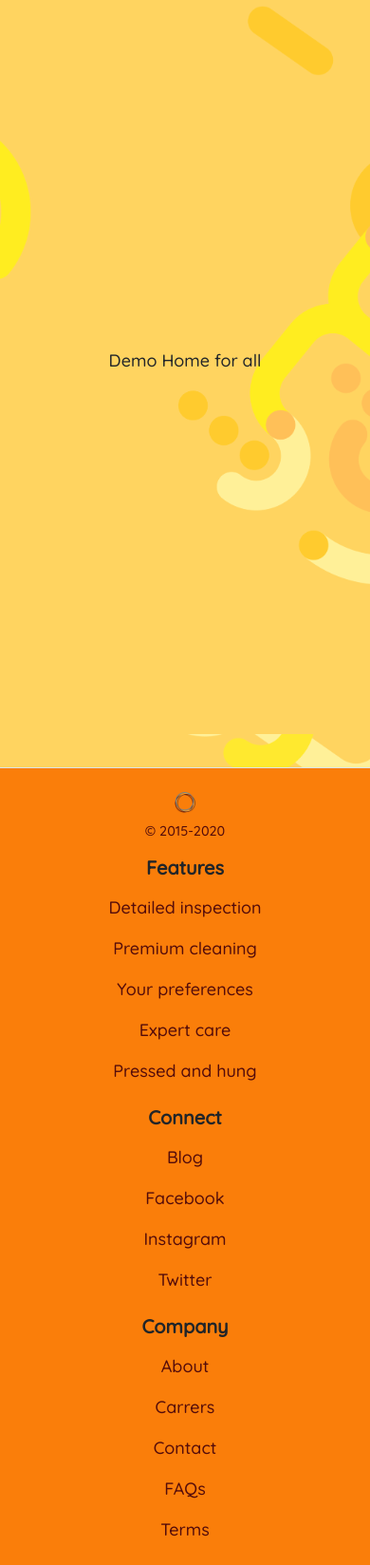
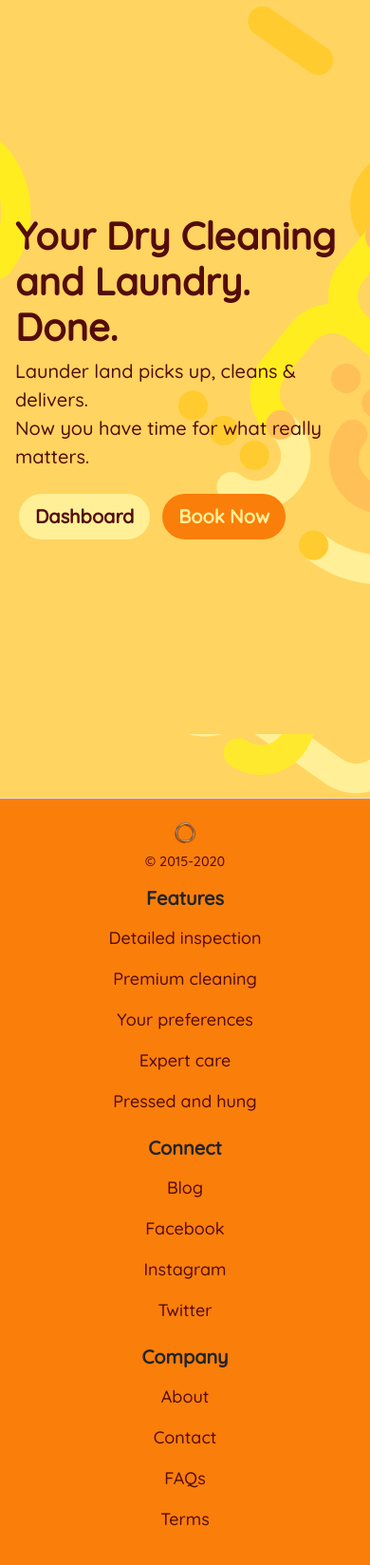
Before and after one commit to Kamaruddheen/laundry-system, a Django app: page / in a window 390 px wide. Shown: the part 71-1719 px from the top of the page at 95% size. After the commit the page ends 1678 px from the top, so only its background shows below. Run offline with Django 3.2, Linux system fonts and the light colour scheme; some libraries are stand-ins or nearby versions.

Commit message:
Updated
+ mobile changed to all user
+ only owner(admin) can view customer details
+ owner added
-  removed staff homepage
+ owner can view create staff in dashboard
+ updated staff signup UI
+  updated homepage
+ added booking id (customer & staff detail page)
+ redirect password url (UI changed)
+ updated password change button
+  updated notification for staff & owner while signin

```diff
--- a/Launderland/customermodule/views.py
+++ b/Launderland/customermodule/views.py
@@ -2,17 +2,17 @@ from usermodule.models import User
 from django.shortcuts import get_object_or_404, render
 
 from .models import *
-from usermodule.decorators import user_is_staff
+from usermodule.decorators import user_is_owner
 from django.utils.timezone import now, timedelta
 
 
-@user_is_staff
+@user_is_owner
 def customer_list(request):
     customers = User.objects.filter(user_type=3)
     return render(request, 'customermodule/customer_list.html', {'customers': customers})
 
 
-@user_is_staff
+@user_is_owner
 def customer_details(request, id):
     customer = get_object_or_404(User, id=id)
     status_time = (now() - timedelta(hours=24)
--- a/Launderland/staffmodule/urls.py
+++ b/Launderland/staffmodule/urls.py
@@ -4,8 +4,6 @@ from .views import *
 app_name = 'staffmodule'
 
 urlpatterns = [
-    #  ? STAFF HOMEPAGE [DASHBOARD]
-    path('', staff_homepage, name="staff_homepage"),
     #  ? SERVICES
     path('services/', service_view, name="service"),
     path('services/<int:id>/edit/', service_edit, name="service_edit"),
--- a/Launderland/templates/footer.html
+++ b/Launderland/templates/footer.html
@@ -30,7 +30,6 @@
         <h5 class="bold">Company</h5>
         <ul class="list-unstyled text-small brown">
             <li><a class="text-muted nav-link brown" href="#">About</a></li>
-            <li><a class="text-muted nav-link brown" href="#">Carrers</a></li>
             <li><a class="text-muted nav-link brown" href="#">Contact</a></li>
             <li><a class="text-muted nav-link brown" href="#">FAQs</a></li>
             <li><a class="text-muted nav-link brown" href="#">Terms</a></li>
--- a/Launderland/templates/index.html
+++ b/Launderland/templates/index.html
@@ -8,7 +8,30 @@
 {% block content %}
 
 <body id="home_body">
-    <div class="d-flex justify-content-center align-items-center" style="height: 90vh;">Demo Home for all</div>
+    <section class="p-3">
+        <div class="row d-flex justify-content-center align-items-center" style="height: 90vh;">
+            <div class="col-xl-8 col-lg-9 col-md-10 col-sm-8 text-left brown">
+                <h1 class="bold">
+                    Your Dry Cleaning<br>and Laundry. Done.
+                </h1>
+                <div class="mb-4">
+                    <p class="lead">
+                        Launder land picks up, cleans & delivers.<br>
+                        Now you have time for what really matters.
+                    </p>
+                </div>
+                <a href="{% url 'laundry:laundry' %}"
+                    class="btn btn-lg btn-white mx-1 bg_light_orange_1 brown rounded-pill bold">Dashboard</a>
+                {% if user.user_type == 1 or user.user_type == 2 %}
+                <a href="{% url 'laundry:staff_all_booking' %}"
+                    class="btn btn-lg btn-cust bg_orange_1 mx-1 light_orange_1 rounded-pill bold">Check Bookings</a>
+                {% else %}
+                <a href="{% url 'laundry:booking' %}"
+                    class="btn btn-lg btn-cust bg_orange_1 mx-1 light_orange_1 rounded-pill bold">Book Now</a>
+                {% endif %}
+            </div>
+        </div>
+    </section>
 </body>
 
 {% endblock %}
--- a/Launderland/templates/laundry/booking_details.html
+++ b/Launderland/templates/laundry/booking_details.html
@@ -64,6 +64,11 @@
                                         </h5>
                                     </thead>
                                     <tbody>
+                                        <tr>
+                                            <th class="px-0" scope="row">Booking id</th>
+                                            <th>:</th>
+                                            <td class="px-0">{{ booking.id }}</td>
+                                        </tr>
                                         <tr>
                                             <th class="px-0" scope="row"> Requested Service</th>
                                             <th>:</th>
--- a/Launderland/templates/laundry/booking_list.html
+++ b/Launderland/templates/laundry/booking_list.html
@@ -27,10 +27,11 @@
                         alt="{{ book.assigned_staff.first_name }} image" style="z-index:500">
                 </div>
                 <div class="card-body bg_light_orange_1 text-center brown rounded">
-                    <h5 class="card-title pt-5">Incharge : {{ book.assigned_staff.first_name }}</h5>
+                    <h5 class="card-title pt-5">Booking id : {{ book.id }}</h5>
+                    <h5 class="card-title">Incharge : {{ book.assigned_staff.first_name }}</h5>
                     <h5 class="card-title">Contact : {{ book.assigned_staff.mobile }}</h5>
                     <a href="{% url 'laundry:booking_details' book.id %}"
-                        class="btn btn-cust btn-sm bg_orange_1 rounded-pill brown bold">View
+                        class="btn btn-cust mt-3 btn-sm bg_orange_1 rounded-pill brown bold">View
                         Details</a>
                 </div>
                 <div class="card-footer bg_light_orange_1 brown">
--- a/Launderland/templates/laundry/staff_booking.html
+++ b/Launderland/templates/laundry/staff_booking.html
@@ -26,6 +26,7 @@
                             <tr>
                                 <th scope="col">No.</th>
                                 <th scope="col">Customer</th>
+                                <th scope="col">Booking Id</th>
                                 {% if user.user_type == 1 %}
                                 <th scope="col">Staff</th>
                                 {% endif %}
@@ -44,6 +45,7 @@
                                 </th>
                                 {% endif %}
                                 <td>{{ data.cust_id }}</td>
+                                <td>{{ data.id }}</td>
                                 {% if user.user_type == 1 %}
                                 <td>{{ data.assigned_staff }}</td>
                                 {% endif %}
--- a/Launderland/templates/registration/password_change_form.html
+++ b/Launderland/templates/registration/password_change_form.html
@@ -20,7 +20,7 @@
             <form method="POST" class="needs-validation" novalidate>
                 {% csrf_token %}
                 {{ form|crispy }}
-                <button type="submit" class="btn bg_orange_1 btn-cust btn-block mb-3">
+                <button type="submit" class="btn bg_orange_1 btn-cust btn-block mb-3 brown rounded-pill bold">
                     Change Password
                 </button>
             </form>
```
Also changed, not shown: Launderland/staffmodule/views.py (+2 -8 lines), Launderland/templates/laundry/laundry.html (+28 -13 lines), Launderland/templates/laundry/staff_edit_booking.html (+6 -1 lines), Launderland/templates/staffmodule/index.html (deleted, +0 -14 lines), Launderland/templates/staffmodule/staff_signup.html (+10 -7 lines), Launderland/templates/usermodule/myaccount.html (+9 -3 lines), Launderland/usermodule/views.py (+5 -2 lines), Launderland/db.sqlite3, Launderland/media/owner.jpg (added), Launderland/static/images/account.svg (added).
